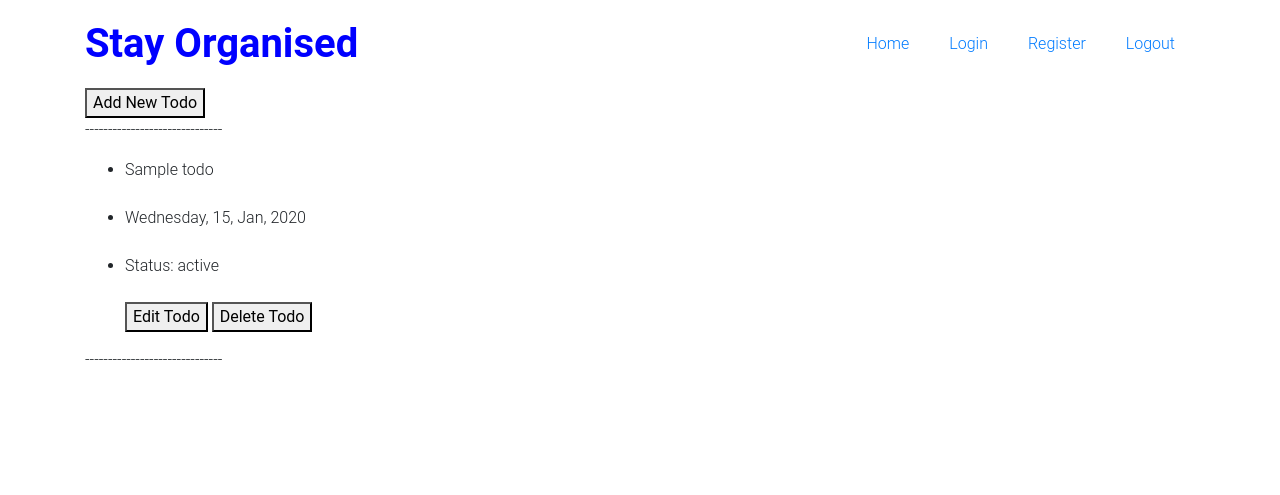
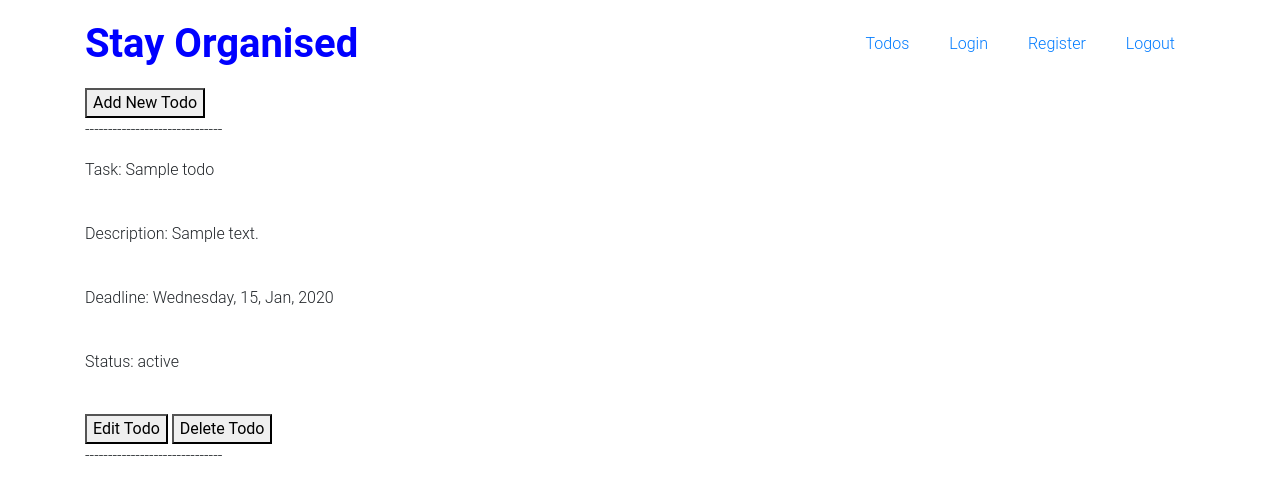
Before and after one commit to ChristopherPy/TodoList, a Flask app: page /todos in a window 1280 px wide. Shown: the top 495 px of the page. Run offline with Flask 2, Linux system fonts and the light colour scheme; a user stored in the database is signed in; tables that the repository leaves empty hold one stand-in row (values such as "Sample post"); some libraries are stand-ins or nearby versions.

Commit message:
-Editing todos has to be fixed -Deleted home route -Added redirect when user is not authenticated -Added description to todo model

```diff
--- a/todo_app/api/views.py
+++ b/todo_app/api/views.py
@@ -1,4 +1,4 @@
-from flask import Blueprint, redirect, render_template, request, jsonify, abort, flash
+from flask import Blueprint, redirect, render_template, request, flash, abort
 from werkzeug.security import generate_password_hash, check_password_hash
 from flask_login import login_user, logout_user, current_user
 from todo_app import db
@@ -6,11 +6,8 @@ from todo_app.api.models import User, Todo
 from todo_app.api.forms import RegisterForm, LoginForm, TodoForm, EditTodoForm
 todos = Blueprint('todos', __name__)
 
-@todos.route('/home')
-def home():
-    return 'Home route.'
 
-@todos.route('/register', methods = ['GET', 'POST'])
+@todos.route('/register', methods=['GET', 'POST'])
 def register():
     form = RegisterForm()
     if request.method == 'GET':
@@ -18,34 +15,34 @@ def register():
 
     if request.method == 'POST':
         if form.validate_on_submit:
-            user = User(first_name = form.first_name.data,
-                        last_name = form.last_name.data,
-                        email = form.email.data,
-                        password = generate_password_hash(form.password.data))
+            user = User(first_name=form.first_name.data,
+                        last_name=form.last_name.data,
+                        email=form.email.data,
+                        password=generate_password_hash(form.password.data))
             db.session.add(user)
             db.session.commit()
             return redirect('/login')
 
 
-
-@todos.route('/login', methods = ['GET', 'POST'])
+@todos.route('/login', methods=['GET', 'POST'])
 def login():
     form = LoginForm()
     if form.validate_on_submit:
-        user = User.query.filter_by(email = form.email.data).first()
+        user = User.query.filter_by(email=form.email.data).first()
         if user and check_password_hash(user.password, form.password.data):
             login_user(user)
             return redirect('/todos')
         flash('Invalid email or password')
     return render_template('login.html', form=form)
 
-@todos.route('/logout', methods = ['GET', 'POST'])
+
+@todos.route('/logout', methods=['GET', 'POST'])
 def logout():
     logout_user()
-    return redirect('/home')
+    return redirect('/login')
 
 
-@todos.route('/add_todo', methods = ['GET', 'POST'])
+@todos.route('/add_todo', methods=['GET', 'POST'])
 def add_todo():
     form = TodoForm()
     if request.method == 'GET':
@@ -53,30 +50,43 @@ def add_todo():
     if request.method == 'POST':
         user = current_user
         if form.validate_on_submit:
-            todo = Todo(todo_name = form.todo_name.data,
-                        deadline = form.deadline.data,
-                        status = form.status.data,
-                        todo_owner = user.id)
+            todo = Todo(todo_name=form.todo_name.data,
+                        description=form.description.data,
+                        deadline=form.deadline.data,
+                        status=form.status.data,
+                        todo_owner=user.id)
             db.session.add(todo)
             db.session.commit()
             return redirect('/todos')
 
+
 @todos.route('/todos')
 def todos1():
-    todos1 = Todo.query.filter_by(todo_owner = current_user.id)
-    return render_template('todos.html', todos1=todos1)
+    if current_user.is_authenticated:
+        todos1 = Todo.query.filter_by(todo_owner=current_user.id)
+        return render_template('todos.html', todos1=todos1)
+    else:
+        return redirect('/login')
 
-@todos.route('/edit_todo/<int:id>', methods = ['GET', 'POST'])
+
+@todos.route('/edit_todo/<int:id>', methods=['GET', 'POST'])
 def edit_todo(id):
-    user = current_user
+    # user = current_user
     form = EditTodoForm()
-    todo = Todo.query.filter_by(id = id, todo_owner = current_user.id).first()
+    todo = Todo.query.filter_by(id=id, todo_owner=current_user.id).first()
 
+
+# -------------------- TO NIE DZIAŁA TAK JAK POWINNO------------
     if request.method == 'POST':
         if form.validate_on_submit:
-            todo.todo_name = form.todo_name.data
-            todo.deadline = form.deadline.data
-            todo.status = form.status.data
+            if form.todo_name.data is not None:
+                todo.todo_name = form.todo_name.data
+            if form.description.data is not None:
+                todo.description = form.description.data
+            if form.deadline.data is not None:
+                todo.deadline = form.deadline.data
+            if form.status.data is not None:
+                todo.status = form.status.data
             db.session.commit()
             return redirect('/todos')
 
@@ -87,9 +97,10 @@ def edit_todo(id):
     #     return render_template('edit_todo.html', form=form)
     return render_template('edit_todo.html', form=form, todo=todo)
 
-@todos.route('/delete_todo/<int:id>', methods = ['GET', 'POST'])
+
+@todos.route('/delete_todo/<int:id>', methods=['GET', 'POST'])
 def delete(id):
-    todo = Todo.query.filter_by(id =id, todo_owner = current_user.id).first()
+    todo = Todo.query.filter_by(id=id, todo_owner=current_user.id).first()
     if request.method == 'POST':
         if todo:
             db.session.delete(todo)
--- a/todo_app/templates/add_todo.html
+++ b/todo_app/templates/add_todo.html
@@ -7,6 +7,10 @@
                 <p>
                     {{ form.todo_name.label }}<br>
                     {{ form.todo_name(size=32) }}
+                </p>
+                <p>
+                    {{ form.description.label }}<br>
+                    {{ form.description(size=64)}}
                 </p>
                 <p>
                     {{ form.deadline.label }}<br>
--- a/todo_app/templates/base.html
+++ b/todo_app/templates/base.html
@@ -33,13 +33,14 @@
         margin: 0;
         color: blue;
     }
+
 </style>
 <body>
     <header class="container">
         <div class="row">
             <h1 class="col-sm-4">Stay Organised</h1>
             <nav class="col-sm-8 text-right">
-                <p><a href="{{ url_for('todos.home') }}">Home</a></p>
+                <p><a href="{{ url_for('todos.todos1') }}">Todos</a></p>
                 <p><a href="{{ url_for('todos.login') }}">Login</a></p>
                 <p><a href="{{ url_for('todos.register') }}">Register</a></p>
                 <p><a href="{{ url_for('todos.logout') }}">Logout</a></p>
--- a/todo_app/templates/edit_todo.html
+++ b/todo_app/templates/edit_todo.html
@@ -9,6 +9,10 @@
                 <p>
                     {{ form.todo_name.label }}<br>
                     {{ form.todo_name(size=32) }}
+                </p>
+                <p>
+                    {{ form.description.label }}<br>
+                    {{ form.description(size=64)}}
                 </p>
                 <p>
                     {{ form.deadline.label }}<br>
--- a/todo_app/templates/todos.html
+++ b/todo_app/templates/todos.html
@@ -9,12 +9,14 @@
         <div class="col">
             {% for todo in todos1 %}
             <p>------------------------------</p>
-            <ul id =round>
-                <li>{{ todo.todo_name }}</li>
+            <p>Task: {{ todo.todo_name }}</p><br>
+            {% if todo.description %}
+            <p>Description: {{ todo.description }}</p>
             <br>
-                <li>{{ todo.deadline.strftime('%A, %d, %b, %Y') }}</li>
+            {% endif %}
+            <p>Deadline: {{ todo.deadline.strftime('%A, %d, %b, %Y') }}</p>
             <br>
-                <li>Status: {{ todo.status }}</li>
+            <p>Status: {{ todo.status }}</p>
             <br>
             <a href="{{ url_for('todos.edit_todo', id = todo.id) }}">
                 <button class="add_button ">Edit Todo</button>
@@ -22,7 +24,6 @@
             <a href="{{ url_for('todos.delete', id = todo.id) }}">
                 <button class="add_button ">Delete Todo</button>
             </a>
-            </ul>
             <p>------------------------------</p>
             {% endfor %}
         </div>
```
Also changed, not shown: todo_app/api/forms.py (+17 -8 lines), todo_app/api/models.py (+6 -4 lines), todo_app/templates/home.html (deleted), 1 other file. Lines whose indentation alone changed are shown as unchanged.
